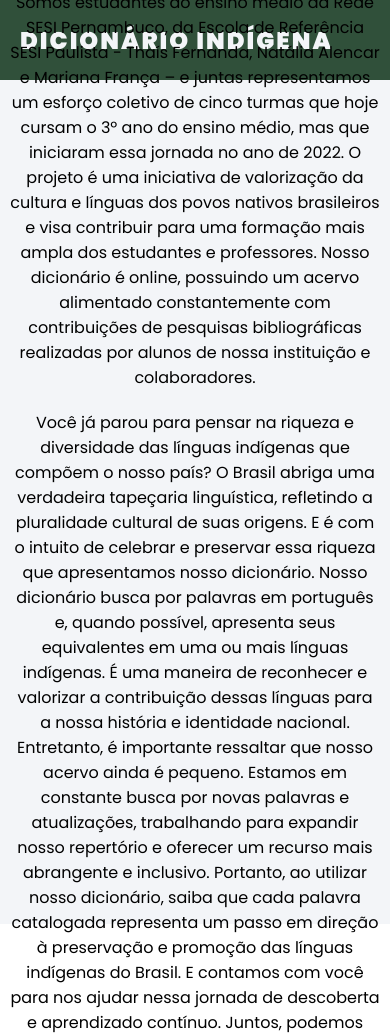
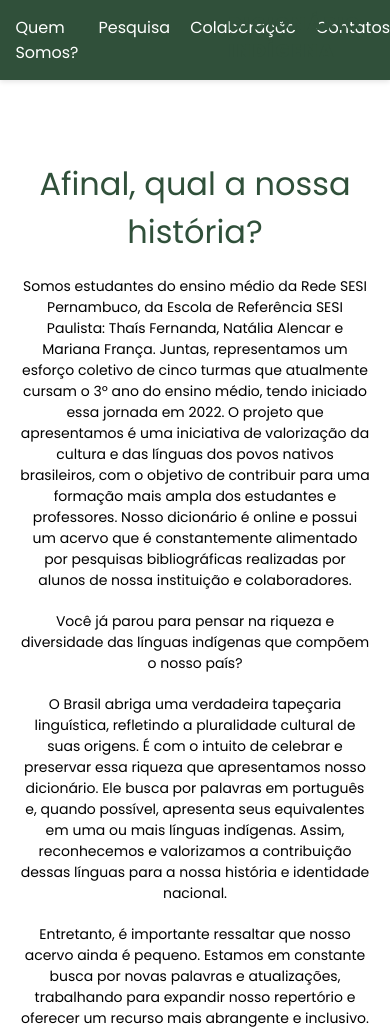
Before and after one commit to DICSITE/DICPROJETO, a plain HTML site: page QS.html in a window 390 px wide. Shown: the top 1033 px of the page. Drawn offline with Linux system fonts and the light colour scheme.

Commit message:
Add files via upload

```diff
--- a/QS.html
+++ b/QS.html
@@ -3,36 +3,52 @@
 
 <head>
     <meta charset="UTF-8">
+    <meta name="viewport" content="width=device-width, initial-scale=1.0">
     <link rel="stylesheet" href="Qs.css">
     <title>DIC - PROJETO DICIONÁRIO INDÍGENA</title>
 </head>
 
 <body>
     <div class="container">
-        <nav>
-            <div class="logo">dicionário indígena</div>
-            <ul class="navItems">
-                <li><a href="index.html">Ínicio</a> </li>
-                <li><a href="QS.html">Quem somos?</a> </li>
-                <li><a href="pesquisa.html">Pesquisa</a> </li>
-                <li><a href="gc.html">Colaboração</a> </li>
-                <li><a href="contatos.html">Contatos</a> </li>
+        <div class="logo">dicionário indígena</div>
+    <nav>
+        <ul class="navItems">
+            <li><a href="index.html">Ínicio</a></li>
+            <li><a href="QS.html">Quem somos?</a></li>
+            <li><a href="pesquisa.html">Pesquisa</a></li>
+            <li><a href="gc.html">Colaboração</a></li>
+            <li><a href="contatos.html">Contatos</a></li>
+        </ul>
+    </nav>
 
-            </ul>
-        </nav>
-        <div class="wrapper">
-            <div class="cols cols0">
-                <h1>Afinal, <span class="multitext">qual a nossa história?</span></h1>
-                <p> Somos estudantes do ensino médio da Rede SESI Pernambuco, da Escola de Referência SESI Paulista - Thaís Fernanda, Natália Alencar e Mariana França – e juntas representamos um esforço coletivo de cinco turmas que hoje cursam o 3º ano do ensino médio, mas que iniciaram essa jornada no ano de 2022.
-                    O projeto é uma iniciativa de valorização da cultura e línguas dos povos nativos brasileiros e visa contribuir para uma formação mais ampla dos estudantes e professores. Nosso dicionário é online, possuindo um acervo alimentado constantemente com contribuições de pesquisas bibliográficas realizadas por alunos de nossa instituição e colaboradores.</p>
-                <p>Você já parou para pensar na riqueza e diversidade das línguas indígenas que compõem o nosso país? O Brasil abriga uma verdadeira tapeçaria linguística, refletindo a pluralidade cultural de suas origens. E é com o intuito de celebrar e preservar essa riqueza que apresentamos nosso dicionário.
-                    Nosso dicionário busca por palavras em português e, quando possível, apresenta seus equivalentes em uma ou mais línguas indígenas. É uma maneira de reconhecer e valorizar a contribuição dessas línguas para a nossa história e identidade nacional.
-                    Entretanto, é importante ressaltar que nosso acervo ainda é pequeno. Estamos em constante busca por novas palavras e atualizações, trabalhando para expandir nosso repertório e oferecer um recurso mais abrangente e inclusivo.
-                    Portanto, ao utilizar nosso dicionário, saiba que cada palavra catalogada representa um passo em direção à preservação e promoção das línguas indígenas do Brasil. E contamos com você para nos ajudar nessa jornada de descoberta e aprendizado contínuo. Juntos, podemos ampliar ainda mais as fronteiras do conhecimento linguístico e cultural do nosso país.</p>
-    </div>
+    <main class="wrapper">
+        <div class="cols cols0">
+            <h1>Afinal, <span class="multitext">qual a nossa história?</span></h1>
+            <p>
+                Somos estudantes do ensino médio da Rede SESI Pernambuco, da Escola de Referência SESI Paulista: Thaís Fernanda, Natália Alencar e Mariana França. Juntas, representamos um esforço coletivo de cinco turmas que atualmente cursam o 3º ano do ensino médio, tendo iniciado essa jornada em 2022. O projeto que apresentamos é uma iniciativa de valorização da cultura e das línguas dos povos nativos brasileiros, com o objetivo de contribuir para uma formação mais ampla dos estudantes e professores. Nosso dicionário é online e possui um acervo que é constantemente alimentado por pesquisas bibliográficas realizadas por alunos de nossa instituição e colaboradores.
+
+            </p>
 
 
-    </script>
+            <p>
+                Você já parou para pensar na riqueza e diversidade das línguas indígenas que compõem o nosso país?
+            </p>
+
+            <p>
+                O Brasil abriga uma verdadeira tapeçaria linguística, refletindo a pluralidade cultural de suas origens. É com o intuito de celebrar e preservar essa riqueza que apresentamos nosso dicionário. Ele busca por palavras em português e, quando possível, apresenta seus equivalentes em uma ou mais línguas indígenas. Assim, reconhecemos e valorizamos a contribuição dessas línguas para a nossa história e identidade nacional.
+            </p>
+
+            <p>
+                Entretanto, é importante ressaltar que nosso acervo ainda é pequeno. Estamos em constante busca por novas palavras e atualizações, trabalhando para expandir nosso repertório e oferecer um recurso mais abrangente e inclusivo.
+            </p>
+
+            <p>
+                Ao utilizar nosso dicionário, saiba que cada palavra catalogada representa um passo em direção à preservação e promoção das línguas indígenas do Brasil. Contamos com você para nos ajudar nessa jornada de descoberta e aprendizado contínuo. Juntos, podemos ampliar ainda mais as fronteiras do conhecimento linguístico e cultural do nosso país.
+            </p>
+
+            <img src="imagemsite.jpg" style="display: block; margin: 20px auto; max-width: 100%; height: auto;">
+        </div>
+    </main>
 </body>
 
 </html>
--- a/Qs.css
+++ b/Qs.css
@@ -1,4 +1,11 @@
 @import url(https://fonts.googleapis.com/css2?family=Poppins:wght@400;600;900&display=swap);
+
+:root {
+    --primary-color: #30503a;
+    --secondary-color: #f3f5f8;
+    --hover-color: #243a27;
+    --text-color: black;
+}
 
 * {
     margin: 0;
@@ -7,23 +14,28 @@
     font-family: 'Poppins', sans-serif;
 }
 
+html, body {
+    height: 100%; /* Garantindo que html e body ocupem 100% da altura */
+}
+
 body {
-    overflow-x: hidden; /* Removido overflow-y: scroll para evitar a barra de rolagem horizontal em dispositivos móveis */
+    overflow-x: hidden;
+    display: flex;
+    flex-direction: column;
+    align-items: center;
+    min-height: 100vh;
+    background-color: var(--secondary-color);
 }
 
 .container {
     width: 100%;
-    min-height: 100vh;
-    background-color: #f3f5f8;
-}
-
-nav {
-    display: flex;
-    justify-content: space-between; /* Alterado para distribuir o espaço entre os itens */
-    align-items: center; /* Centraliza os itens verticalmente */
-    height: 80px;
-    background-color: #30503a;
-    padding: 0 20px; /* Adicionado espaçamento interno */
+    background-color: #ffffff;
+    padding: 20px;
+    border-radius: 8px;
+    box-shadow: 0 0 10px rgba(0, 0, 0, 0.1);
+    margin: 0; /* Espaço acima e abaixo */
+    flex: 1; /* Faz o container ocupar o espaço restante */
+    padding-top: 80px; /* Espaçamento igual à altura do nav */
 }
 
 .logo {
@@ -32,115 +44,134 @@ nav {
     color: #f3f5f8;
     letter-spacing: 2px;
     text-transform: uppercase;
-    margin-right: 5px; /* Movendo o logo para a direita */
+    margin-left: 100px; /* Movendo o logo para a direita */
+    position: absolute; /* Permite o posicionamento em relação ao nav */
+    top: 10px; /* Distância do topo do nav */
+    left: 50%; /* Centraliza horizontalmente */
+    transform: translateX(-50%); /* Ajusta a centralização */
+    z-index: 2000; /* Certifique-se de que fique acima do nav */
 }
+
+nav {
+    display: flex; /* Mudado para flex para alinhamento dos itens */
+    justify-content: flex-end; /* Alinha os itens do nav à direita */
+    align-items: center; /* Centraliza verticalmente */
+    height: 80px; /* Mantenha essa altura ou ajuste conforme necessário */
+    background-color: var(--primary-color);
+    margin: 0; /* Remover a margem inferior */
+    border-radius: 0; /* Remover bordas arredondadas para ocupar a parte superior */
+    box-shadow: 0 2px 5px rgba(0, 0, 0, 0.1);
+    position: fixed; /* Faz com que o nav fique fixo no topo */
+    top: 0; /* Coloca o nav no topo da página */
+    left: 0; /* Garante que comece do lado esquerdo */
+    right: 0; /* Garante que vá até o lado direito */
+    z-index: 1000; /* Garante que fique acima de outros elementos */
+}
+
+
+.logo {
+    font-size: 20px;
+    font-weight: 800;
+    color: var(--primary-color);
+    letter-spacing: 2px;
+    text-transform: uppercase;
+}
+
 .navItems {
     display: flex;
-    flex: 1; /* Ocupa todo o espaço restante */
-    justify-content: flex-end; /* Alinha os itens à direita */
+    gap: 20px; /* Adicionado espaço entre itens */
 }
 
 .navItems li {
     list-style: none;
-    margin: 0 10px; /* Reduzido o espaçamento entre os itens */
 }
 
 .navItems li a {
-    font-size: 18px; /* Reduzido o tamanho da fonte para telas menores */
-    color: #f3f5f8;
+    font-size: 18px;
+    color: #ffffff;
     text-decoration: none;
     text-transform: capitalize;
 }
 
 .wrapper {
     display: flex;
-    flex-direction: column; /* Alterado para uma disposição em coluna */
-    justify-content: center; /* Centraliza verticalmente */
-    align-items: center; /* Centraliza horizontalmente */
-    height: 100vh; /* Adicionado para ocupar toda a altura da tela */
-    padding: 0px 5px 5px; /* Adicionado preenchimento para espaçamento */
+    flex-direction: column;
+    align-items: center;
+    text-align: center;
+    padding-top: 80px; /* Espaçamento igual à altura do nav */
 }
 
 .topline {
-    font-size: 18px;
-    letter-spacing: 3px;
-    color: black;
-    text-align: center;
-    margin-bottom: 20px; /* Adicionado espaçamento inferior */
+    display: block; /* Faz com que o span se comporte como um bloco */
+    margin: 20px 0; /* Adiciona espaço acima e abaixo */
+    font-size: 24px; /* Exemplo de tamanho de fonte */
+    color: var(--primary-color); /* Cor definida nas variáveis */
+    text-align: center; /* Centraliza o texto, se desejado */
 }
-
 h1 {
-    font-size: 2em;
+    font-size: 2.5em;
     font-weight: 500;
-    color: #30503a;
-    text-align: center;
-    margin-bottom: 20px; /* Adicionado espaçamento inferior */
+    color: var(--primary-color);
+    margin-bottom: 20px;
 }
 
 p {
     font-size: 16px;
-    color: black;
-    text-align: center;
-    margin-bottom: 20px; /* Adicionado espaçamento inferior */
-}
-
-
-p {
-    font-size: 16px; /* Reduzido o tamanho da fonte para telas menores */
-    color: black;
-    text-align: center; /* Centralizado o texto */
-    margin-bottom: 20px; /* Adicionado espaçamento inferior */
+    color: var(--text-color);
+    margin-bottom: 20px;
 }
 
 .btns {
     display: flex;
-    justify-content: center; /* Centralizado os botões */
-    width: 100%;
+    justify-content: center;
+    gap: 10px; /* Espaço entre botões */
 }
 
 button {
     font-size: 14px;
     font-weight: 400;
-    color: #f3f5f8;
-    background-color: #30503a;
+    color: var(--secondary-color);
+    background-color: var(--primary-color);
     padding: 8px 14px;
-    margin: 0 5px; /* Adicionado espaçamento entre os botões */
-    text-transform: capitalize;
     border: none;
     cursor: pointer;
+    border-radius: 4px; /* Adicionado bordas arredondadas */
+}
+
+button:hover {
+    background-color: var(--hover-color);
+}
+
+.image-container {
+    text-align: center;
+    margin-top: 20px;
+    width: 100%;
+}
+
+.image-container img {
+    max-width: 100%;
+    height: auto;
+    border-radius: 8px; /* Bordas arredondadas para imagens */
 }
 
 @media only screen and (max-width: 600px) {
     .logo {
-        font-size: 24px; /* Ajustes adicionais para telas menores */
+        font-size: 18px;
     }
 
-    .navItems {
-        display: none; /* Oculta os itens do menu */
+    .navItems li a {
+        font-size: 16px;
     }
 
-    .wrapper {
-        padding: 10px; /* Reduz o preenchimento */
+    .topline {
+        font-size: 16px;
+    }
+
+    h1 {
+        font-size: 2em;
+    }
+
+    p {
+        font-size: 14px;
     }
 }
-.imagem-esquerda {
-    position: absolute;
-    left: -50px; /* Ajuste a posição da imagem à esquerda conforme necessário */
-    top: 50%;
-    transform: translateY(-50%);
-    width: 40px; /* Defina o tamanho da imagem */
-    height: 40px; /* Defina o tamanho da imagem */
-    background-image: url('Captura\ de\ tela\ 2024-04-16\ 205656.png'); /* Substitua pelo caminho da sua imagem */
-    background-size: cover;
-}
-
-.imagem-direita {
-    position: absolute;
-    right: -50px; /* Ajuste a posição da imagem à direita conforme necessário */
-    top: 50%;
-    transform: translateY(-50%);
-    width: 40px; /* Defina o tamanho da imagem */
-    height: 40px; /* Defina o tamanho da imagem */
-    background-image: url('Captura\ de\ tela\ 2024-04-16\ 205827.png'); /* Substitua pelo caminho da sua imagem */
-    background-size: cover;
-}
```
